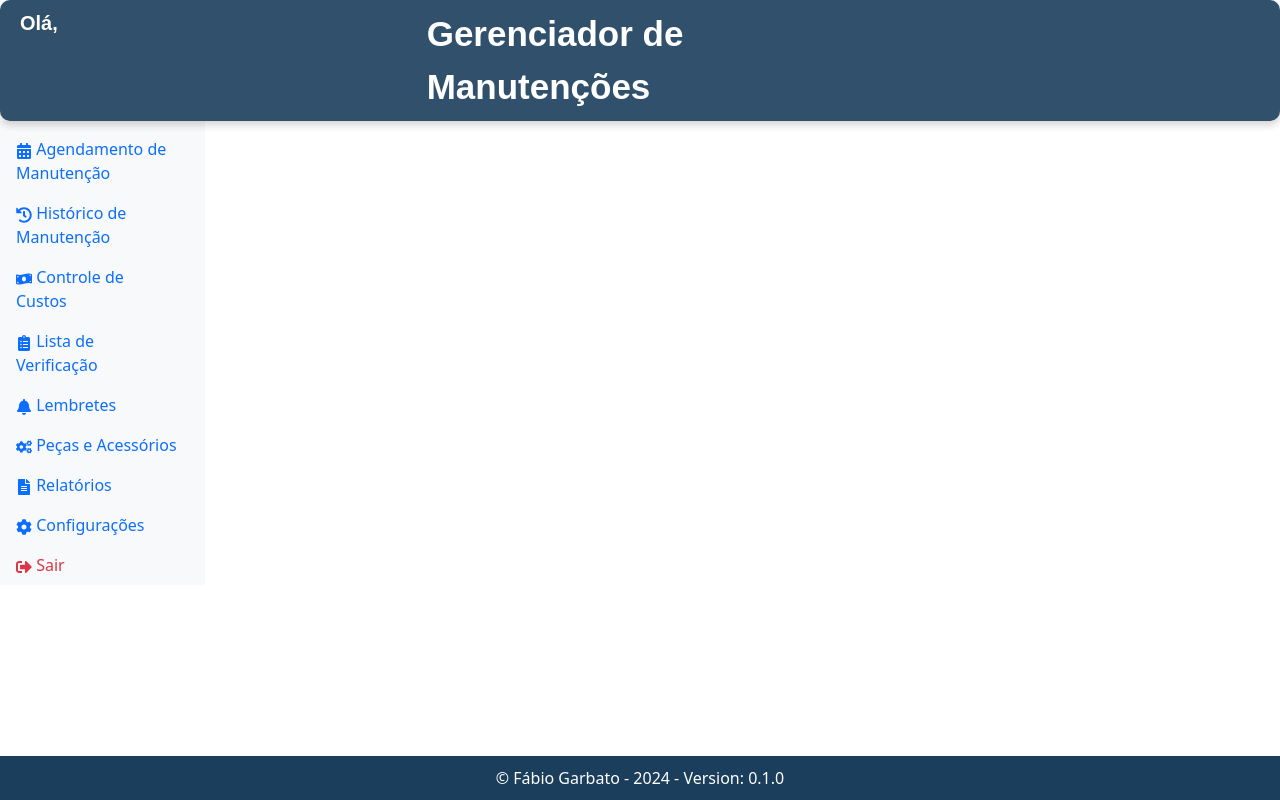
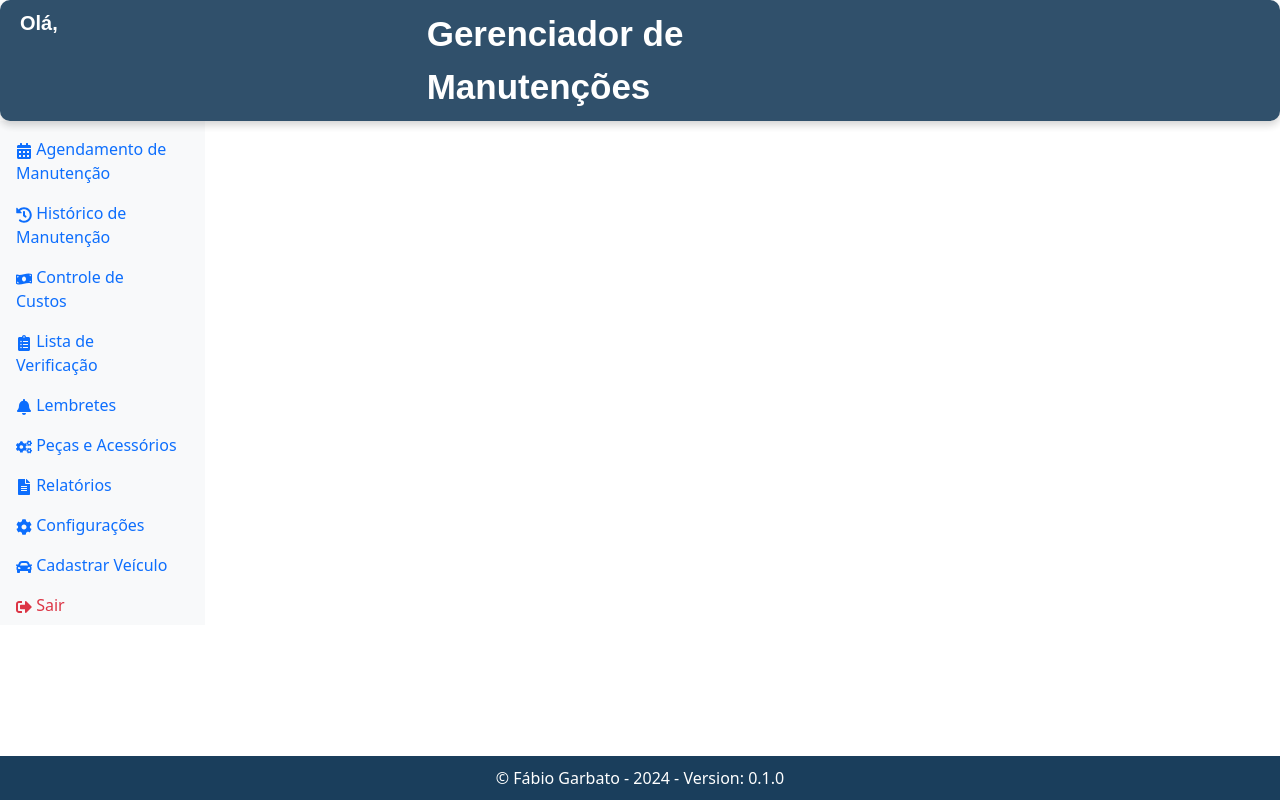
Before and after one commit to fabiogarbato/geranciadorManutencao, a React (Create React App) app: page /Home in a window 1280 px wide. Built offline with nearby package versions, Linux system fonts and the light colour scheme; sample sign-in values are in the browser's storage; a web font is replaced by a local one.

Commit message:
Inclusão do botão cadastro de veiculo

```diff
--- a/src/Home.js
+++ b/src/Home.js
@@ -5,7 +5,7 @@ import 'bootstrap/dist/css/bootstrap.min.css';
 import { Link, useNavigate } from 'react-router-dom';
 import Footer from './Footer';
 import NavBar from './Navbar';
-import { FaMap, FaPlane, FaChartLine, FaSignOutAlt, FaBars, FaCalendarAlt, FaHistory , FaMoneyBillWave, FaClipboardList, FaBell, FaCogs, FaFileAlt, FaCog } from 'react-icons/fa';
+import { FaMap, FaPlane, FaChartLine, FaSignOutAlt, FaBars, FaCalendarAlt, FaHistory , FaMoneyBillWave, FaClipboardList, FaBell, FaCogs, FaFileAlt,FaCar, FaCog } from 'react-icons/fa';
 import { useAuth } from './AuthProvider';
 
 const App = () => {
@@ -61,6 +61,9 @@ const App = () => {
                     <Nav.Link as={Link} to="/Configuracoes" className="nav-link text-primary custom-logout-link">
                         <FaCog /> Configurações
                     </Nav.Link>
+                    <Nav.Link as={Link} to="/CadastroVeiculo" className="nav-link text-primary custom-logout-link">
+                        <FaCar /> Cadastrar Veículo
+                    </Nav.Link>
                     <Nav.Link as={Link} onClick={handleLogout} className="nav-link text-danger custom-logout-link">
                         <FaSignOutAlt /> Sair
                     </Nav.Link>
@@ -100,6 +103,9 @@ const App = () => {
                     <Nav.Link as={Link} to="/Configuracoes" className="nav-link text-primary custom-logout-link">
                         <FaCog /> Configurações
                     </Nav.Link>
+                    <Nav.Link as={Link} to="/CadastroVeiculo" className="nav-link text-primary custom-logout-link">
+                        <FaCar /> Cadastrar Veículo
+                    </Nav.Link>
                     <Nav.Link as={Link} onClick={handleLogout} className="nav-link text-danger custom-logout-link">
                         <FaSignOutAlt /> Sair
                     </Nav.Link>
```
